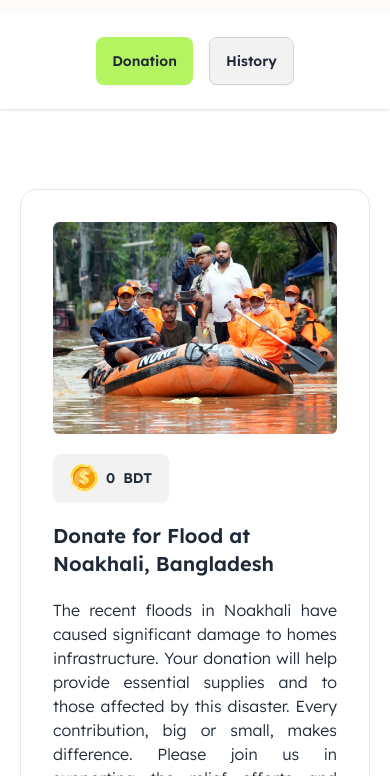
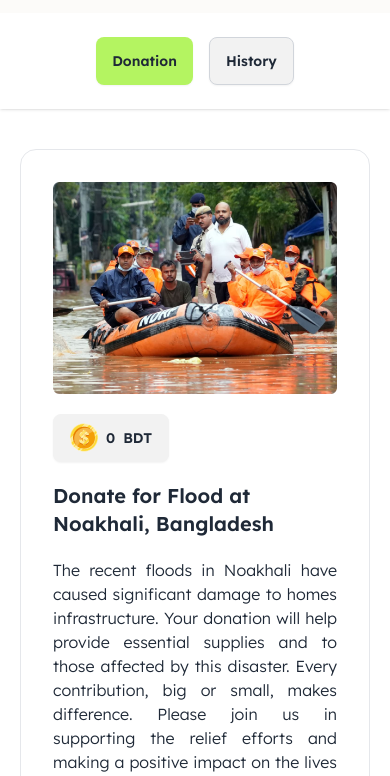
Before and after one commit to Rupom1415/fifth-assignment, a plain HTML site: page index.html in a window 390 px wide. Shown: the part 68-844 px from the top of the page. Drawn offline with nearby package versions, Linux system fonts and the light colour scheme.

Commit message:
updated donation container

```diff
--- a/index.html
+++ b/index.html
@@ -53,7 +53,7 @@
     </header>
 
     <!-- Main section -->
-    <main class="mt-20">
+    <main class="mt-10 md:mt-20">
         <!-- Donation Cards -->
         <div id="donation-page">
             <!-- card 1 -->
```
